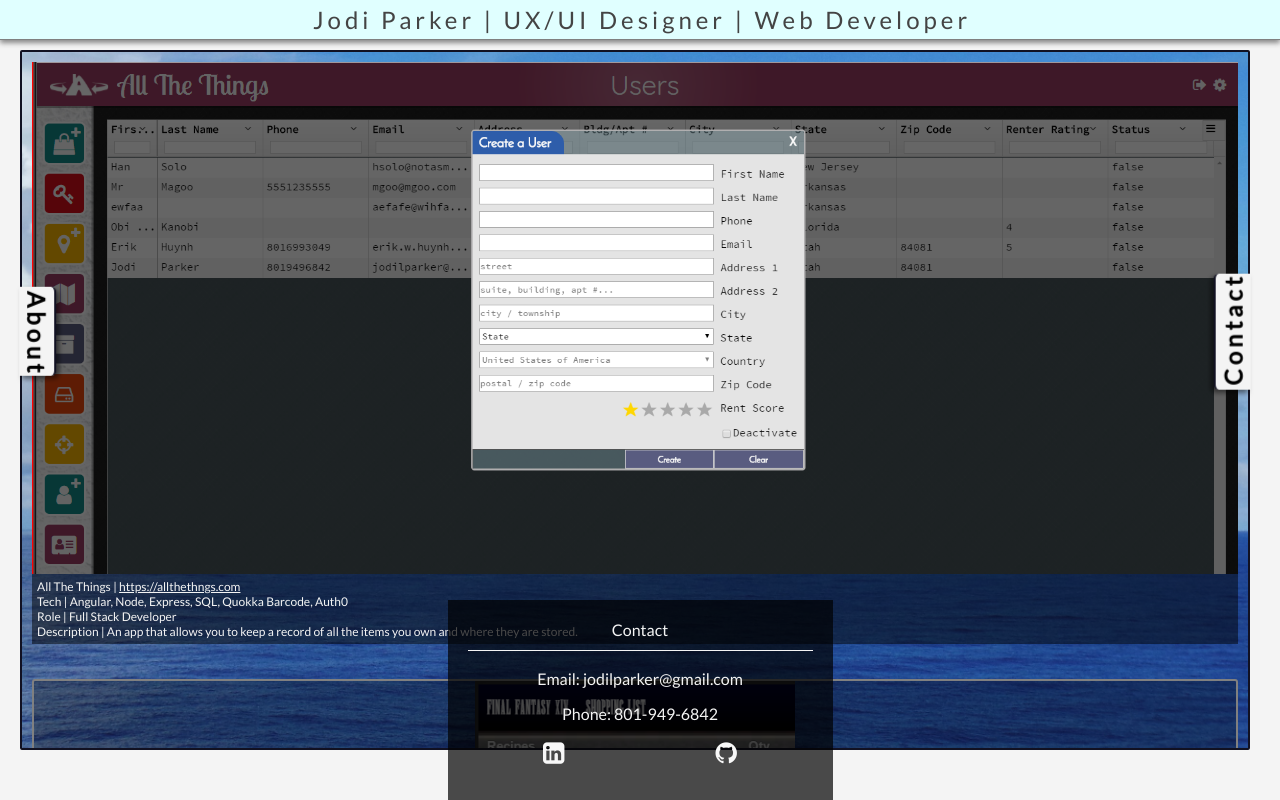
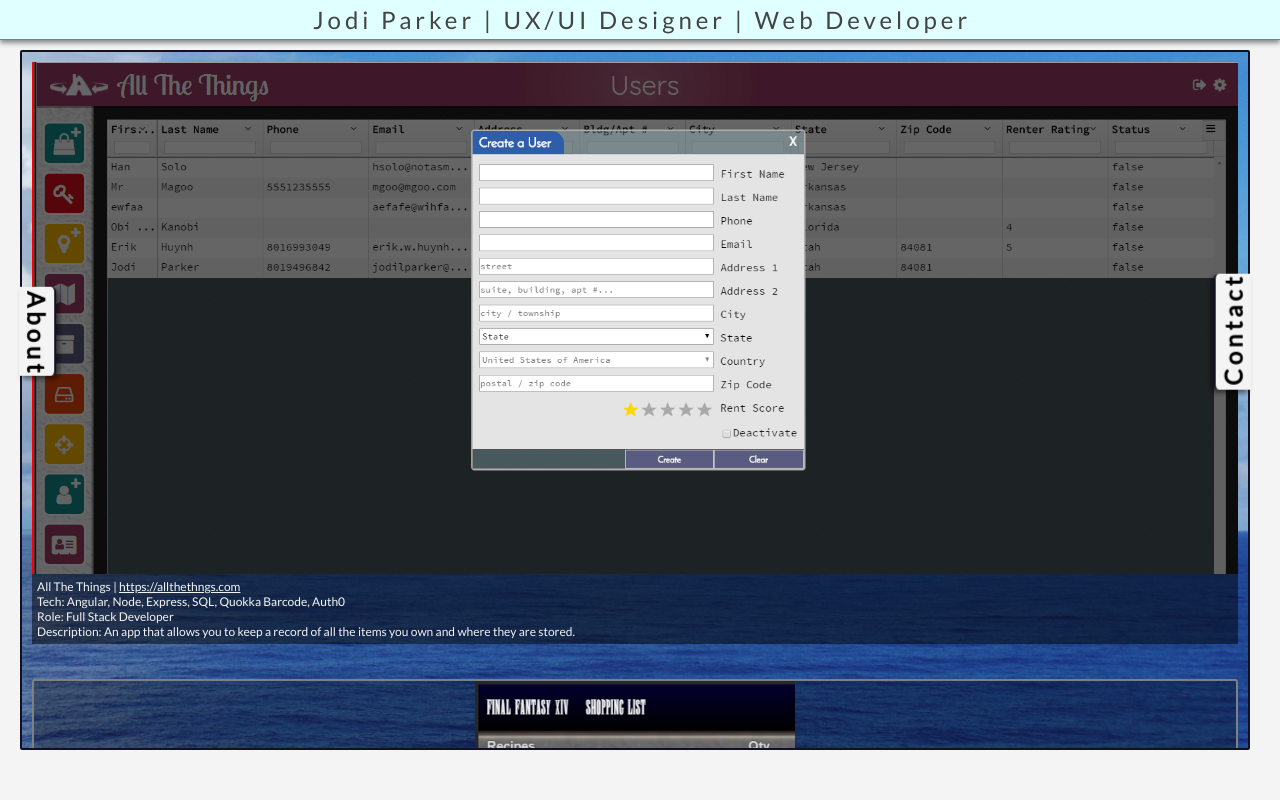
Before and after one commit to jodilark/PrivatePortfolio, a React (Create React App) app: page / in a window 1280 px wide. Built offline with nearby package versions, Linux system fonts and the light colour scheme.

Commit message:
put contact info on toggle

```diff
--- a/src/App.js
+++ b/src/App.js
@@ -9,7 +9,7 @@ class App extends Component {
     return (
       <div>
         <Home />
-        <Contact />
+        {/* <Contact /> */}
       </div>
     )
   }
--- a/src/components/NavAlt.js
+++ b/src/components/NavAlt.js
@@ -1,18 +1,44 @@
-import React from 'react';
+import React, { Component } from 'react';
 import '../styles/NavAlt.css';
 import Portfolio from './portfolio/Portfolio'
+import Contact from  './contact/Contact'
 
-export default function NavAlt() {
+class NavAlt extends Component {
+    constructor(props) {
+        super(props)
+
+        this.state = {
+            contactVisible: false
+        }
+    }
+
+    showContact(props) {
+        this.setState({
+            contactVisible: !this.state.contactVisible
+        })
+        // console.log(this.state.contactVisible)
+    }
+
+
+    render() {
         return (
             <div className='nav-wrapper'>
                 <div className='main-container'>
                     <div className='media-container'>
-                     <Portfolio/>
+                        <Portfolio />
                     </div>
                 </div>
                 <div className='top'>Jodi Parker | UX/UI Designer | Web Developer</div>
                 <div className='left sideNav' style={{ transform: "rotate(90deg) translate(0px, -90px)" }}>About</div>
-            <div className='right sideNav' style={{ transform: "rotate(-90deg) translate(0px, -90px)" }}>Contact</div>
+                <div className='right sideNav' style={{ transform: "rotate(-90deg) translate(0px, -90px)" }} onClick={() => this.showContact()}>Contact</div>
+                {
+                    this.state.contactVisible
+                        ? <Contact />
+                        : null
+                }
             </div>
         )
+    }
 };
+
+export default NavAlt
--- a/src/components/portfolio/Portfolio.js
+++ b/src/components/portfolio/Portfolio.js
@@ -31,9 +31,9 @@ export default function Portfolio() {
             <div className='port-info'>
                 <ul>
                     <li>{projects[0].siteName} | <a href={projects[0].link} target='_blank'>{projects[0].link}</a></li>
-                    <li>Tech | <span>{projects[0].tech}</span></li>
-                    <li>Role | <span>{projects[0].role}</span></li>
-                    <li>Description | <span>{projects[0].description}</span></li>
+                    <li>Tech: <span>{projects[0].tech}</span></li>
+                    <li>Role: <span>{projects[0].role}</span></li>
+                    <li>Description: <span>{projects[0].description}</span></li>
                 </ul>
             </div>
             <div className='project2-container'>
@@ -41,9 +41,9 @@ export default function Portfolio() {
                 <div className='port-info' id='info-2'>
                     <ul>
                         <li>{projects[1].siteName} | <a href={projects[1].link} target='_blank'>{projects[1].link}</a></li>
-                        <li>Tech | <span>{projects[1].tech}</span></li>
-                        <li>Role | <span>{projects[1].role}</span></li>
-                        <li>Description | <span>{projects[1].description}</span></li>
+                        <li>Tech: <span>{projects[1].tech}</span></li>
+                        <li>Role: <span>{projects[1].role}</span></li>
+                        <li>Description: <span>{projects[1].description}</span></li>
                     </ul>
                 </div>
             </div>
@@ -51,9 +51,9 @@ export default function Portfolio() {
             <div className='port-info' id='info-3'>
                 <ul>
                     <li>{projects[2].siteName} | <a href={projects[2].link} target='_blank'>{projects[2].link}</a></li>
-                    <li>Tech | <span>{projects[2].tech}</span></li>
-                    <li>Role | <span>{projects[2].role}</span></li>
-                    <li>Description | <span>{projects[2].description}</span></li>
+                    <li>Tech: <span>{projects[2].tech}</span></li>
+                    <li>Role: <span>{projects[2].role}</span></li>
+                    <li>Description: <span>{projects[2].description}</span></li>
                 </ul>
             </div>
         </div>
```
Lines whose indentation alone changed are shown as unchanged.
